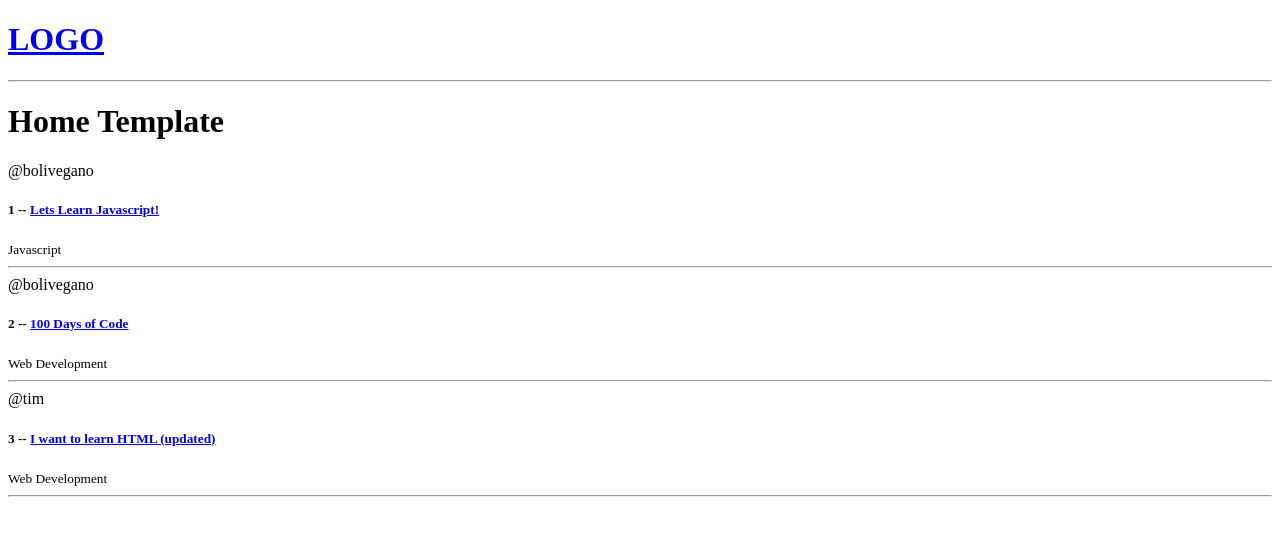
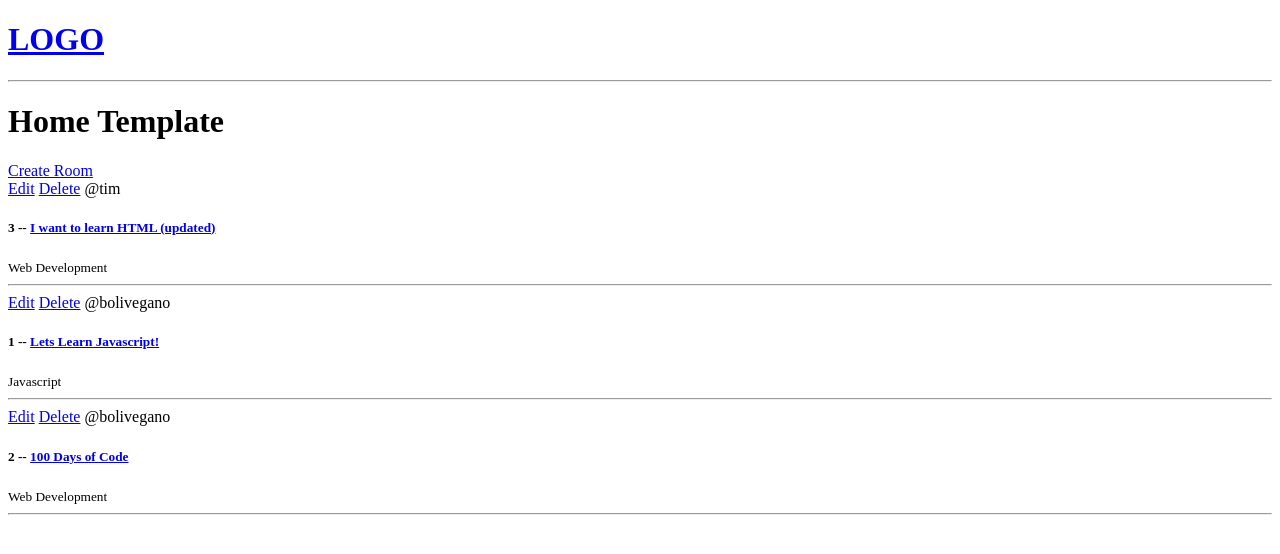
Before and after one commit to bolivegano/discord_board_django_project, a Django app: page / in a window 1280 px wide. Shown: the top 554 px of the page. Run offline with Django 4.2, Linux system fonts and the light colour scheme; data comes from the database, SQL or seed files in the repository; both versions use the stored data as it was after the commit.

Commit message:
up to 02:06:00 in the video tutorial

```diff
--- a/base/models.py
+++ b/base/models.py
@@ -18,6 +18,9 @@ class Room(models.Model):
     updated = models.DateTimeField(auto_now=True)
     created = models.DateTimeField(auto_now_add=True)
 
+    class Meta:
+        ordering = ['-updated', '-created']
+
     def __str__(self):
         return self.name
 
--- a/base/templates/base/home.html
+++ b/base/templates/base/home.html
@@ -1,21 +1,25 @@
-{% extends 'main.html' %}
-
-{% block content %}
+{% extends 'main.html' %} {% block content %}
 <h1>Home Template</h1>
 
 <div>
+    <a href="{% url 'create-room' %}">Create Room</a>
+
     <div>
         {% for room in rooms %}
-            <div>
-                <span>@{{room.host.username}} </span>
-                <h5>{{ room.id }} -- <a href="{% url 'room' room.id %}"> {{ room.name }} </a></h5>
-                <small>{{room.topic.name}}</small>
-                <hr>
-            </div>
+        <div>
+            <a href="{% url 'update-room' room.id %}">Edit</a>
+            <a href="{% url 'delete-room' room.id %}">Delete</a>
+            <span>@{{room.host.username}} </span>
+            <h5>
+                {{ room.id }} --
+                <a href="{% url 'room' room.id %}"> {{ room.name }} </a>
+            </h5>
+            <small>{{room.topic.name}}</small>
+            <hr />
+        </div>
 
         {% endfor %}
     </div>
-
 </div>
 
 {% endblock content %}
--- a/base/templates/base/room_form.html
+++ b/base/templates/base/room_form.html
@@ -1,9 +1,12 @@
 {% extends 'main.html' %}
 
-{% content block %}
+{% block content %}
 
     <div>
         <form method="POST" action="">
+            {% csrf_token %}
+            {{form.as_p}}
+            <input type="submit" value="Submit" />
     </div>
 
 {% endblock content %}
--- a/base/urls.py
+++ b/base/urls.py
@@ -3,5 +3,8 @@ from . import views
 
 urlpatterns = [
     path('', views.home, name="home"),
-    path('room/<str:pk>/', views.room, name="room"),
+    path('room/<str:pk>', views.room, name="room"),
+    path('create-room/', views.createRoom, name="create-room" ),
+    path('update-room/<str:pk>/', views.updateRoom, name="update-room" ),
+    path('delete-room/<str:pk>/', views.deleteRoom, name="delete-room" ),
 ]
--- a/base/views.py
+++ b/base/views.py
@@ -1,5 +1,6 @@
-from django.shortcuts import render
+from django.shortcuts import render, redirect
 from .models import Room
+from .forms import RoomForm
 
 # Create your views here.
 
@@ -18,3 +19,35 @@ def room(request, pk):
     room = Room.objects.get(id=pk)
     context = {'room': room}
     return render(request, "base/room.html", context)
+
+def createRoom(request):
+    form = RoomForm()
+    if request.method == 'POST':
+        form = RoomForm(request.POST)
+        if form.is_valid():
+            form.save()
+            return redirect('home')
+
+    context = {'form': form}
+    return render(request, "base/room_form.html", context)
+
+def updateRoom(request, pk):
+    room = Room.objects.get(id=pk)
+    form = RoomForm(instance=room)
+
+    if request.method == 'POST':
+        form = RoomForm(request.POST, instance=room)
+        if form.is_valid():
+            form.save()
+            return redirect('home')
+
+
+    context = {'form': form}
+    return render(request, 'base/room_form.html', context)
+
+def deleteRoom(request, pk):
+    room = Room.objects.get(id=pk)
+    if request.method == 'POST':
+        room.delete()
+        return redirect('home')
+    return render(request, 'base/delete.html', {'obj':room})
```
Also changed, not shown: base/forms.py (added, +7 -0 lines), base/templates/base/delete.html (added, +10 -0 lines), db.sqlite3.
